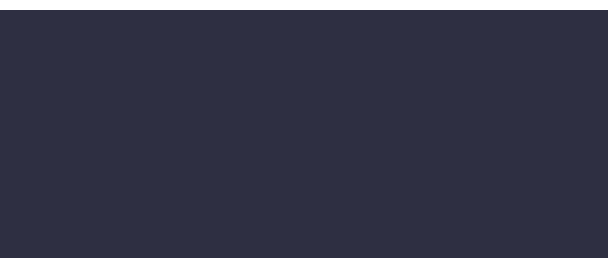
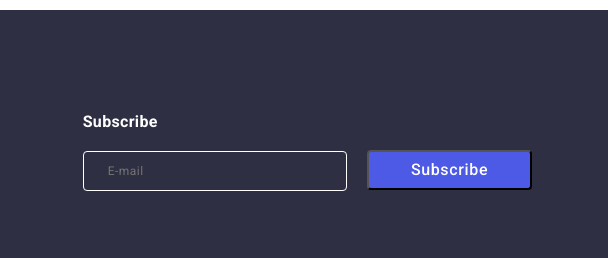
Before and after one commit to HelenBoyko/goit-markup-hw-06, a plain HTML site: page index.html in a window 1280 px wide. Shown: the part 2903-3161 px from the top of the page, 672-1280 px from the left. Drawn offline with nearby package versions, Linux system fonts and the light colour scheme.

Commit message:
subscribe-noicon

```diff
--- a/JS/modal.js
+++ b/JS/modal.js
@@ -10,10 +10,10 @@
   });
 
   // Закривання вікна по бекдропу
-  refs.modal.addEventListener('click', removeModal)
- function removeModal(e) {
-  refs.modal.classList.add('is-hidden')
-  }
+  //refs.modal.addEventListener('click', removeModal)
+ //function removeModal(e) {
+  //refs.modal.classList.add('is-hidden')
+  //}
   // Закривання вікна по хрестику
   refs.closeModalBtn.addEventListener("click", toggleModal);
     function toggleModal() {
--- a/css/styles.css
+++ b/css/styles.css
@@ -62,6 +62,7 @@ button {
     max-width: 1158px;
     padding: 0 15px;
     margin: 0 auto;
+
 }
 
 .list {
@@ -120,15 +121,11 @@ button {
     line-height: 1.5;
     letter-spacing: 0.02em;
     color: #2E2F42;
-
-    /* border-bottom: 4px solid transparent;
-    border-top: 0; */
 }
 
 .menu-link:hover,
 .menu-link:focus {
     color: var(--accent-color);
-
 }
 
 .menu-link.current {
@@ -499,6 +496,7 @@ button {
 
 .footer-navigation {
     display: flex;
+
 }
 
 .footer-part-logo {
@@ -536,6 +534,7 @@ button {
     display: block;
     width: 208px;
     margin-left: 120px;
+    margin-right: 80px;
 }
 
 .socmedia-list {
@@ -568,6 +567,49 @@ button {
 .socmedia-list-item-link:focus {
     background-color: var(--success-mode-color);
 }
+
+.footer-part-subscribe {
+    display: block;
+    margin-left: auto;
+}
+
+
+.footer-part-subscribe label {
+    display: block;
+    color: #FFFFFF;
+}
+
+.footer-part-subscribe input {
+    font-weight: 400;
+    font-size: 12px;
+    line-height: 24px;
+    letter-spacing: 0.04em;
+    color: #FFFFFF;
+    width: 264px;
+    height: 40px;
+    background-color: var(--title-text-color);
+    border: 1px solid #FFFFFF;
+    border-radius: 4px;
+    padding: 8px 24px;
+    margin-top: 16px;
+    margin-right: 16px;
+}
+
+.footer-part-subscribe button {
+    width: 165px;
+    height: 40px;
+    font-weight: 500;
+    letter-spacing: 0.04em;
+    color: #FFFFFF;
+    background-color: var(--link-button-color);
+    border-radius: 4px;
+    align-items: center;
+    padding: 8px 24px;
+    margin-top: 16px;
+    cursor: pointer;
+}
+
+.footer-part-subscribe button::after {}
 
 /* ===================MODAL WINDOW================ */
 .backdrop {
@@ -625,3 +667,8 @@ button {
     visibility: hidden;
     pointer-events: none;
 }
+
+.order-service-form {
+    display: flex;
+    flex-direction: column;
+}
--- a/index.html
+++ b/index.html
@@ -461,6 +461,21 @@
               </li>
             </ul>
           </div>
+          <!-- Subscribe -->
+          <div class="footer-part-subscribe">
+            <label for="email" name="email" id="email"
+              ><h4>Subscribe</h4></label
+            >
+            <div>
+              <input
+                type="email"
+                name="email"
+                id="subscribe"
+                placeholder="E-mail"
+              />
+              <button type="submit">Subscribe</button>
+            </div>
+          </div>
         </div>
       </div>
     </footer>
@@ -471,6 +486,31 @@
             <use href="./images/icons.svg#icon-close-black"></use>
           </svg>
         </button>
+        <p class="modal-title">Leave your contacts and we will call you back</p>
+        <form class="modal-form">
+          <input
+            type="text"
+            name="user-name"
+            class="modal-input"
+            placeholder="Enter name"
+            required
+          />
+          <input
+            type="email"
+            name="user-email"
+            class="modal-input"
+            placeholder="Email"
+          />
+          <input
+            type="tel"
+            name="user-tel"
+            class="modal-input"
+            placeholder="Phone"
+            tytle="Input valid number"
+            pattern=""
+          />
+          <button type="submit">Send</button>
+        </form>
       </div>
     </div>
 
```
Also changed, not shown: portfolio.html (+16 -0 lines).
